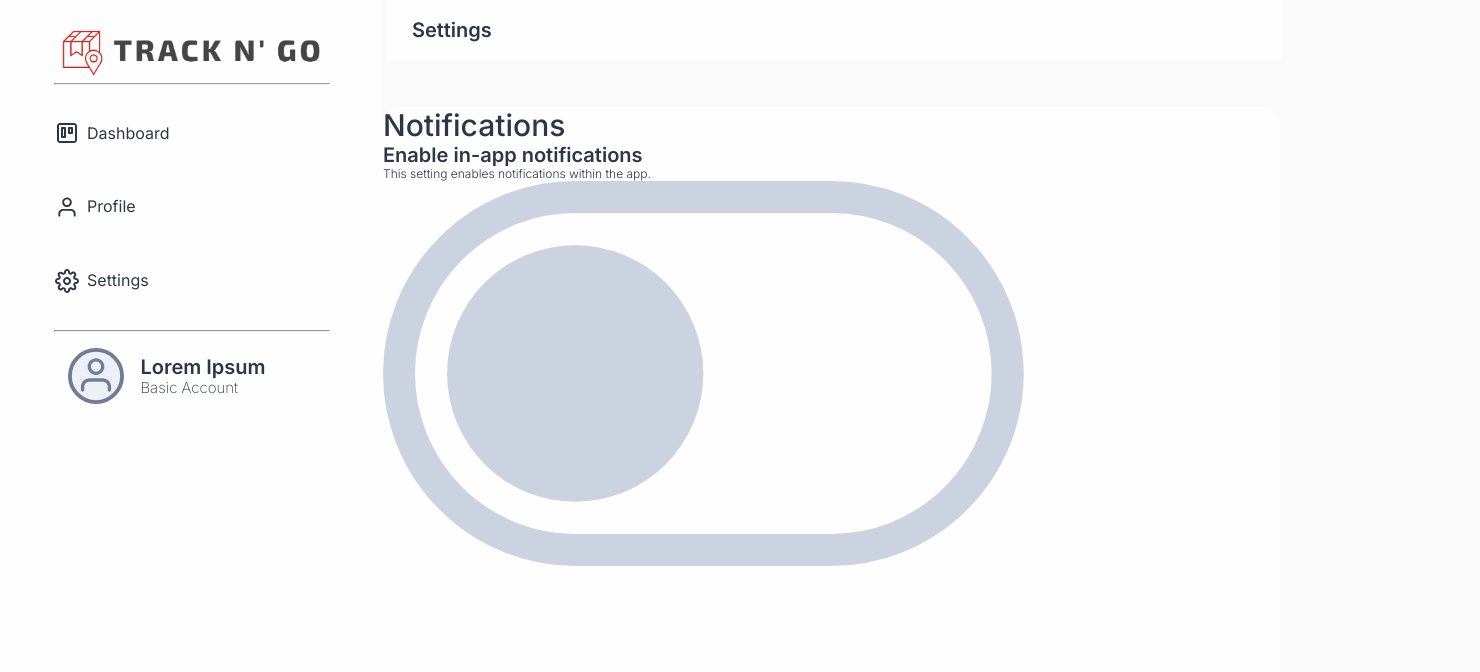
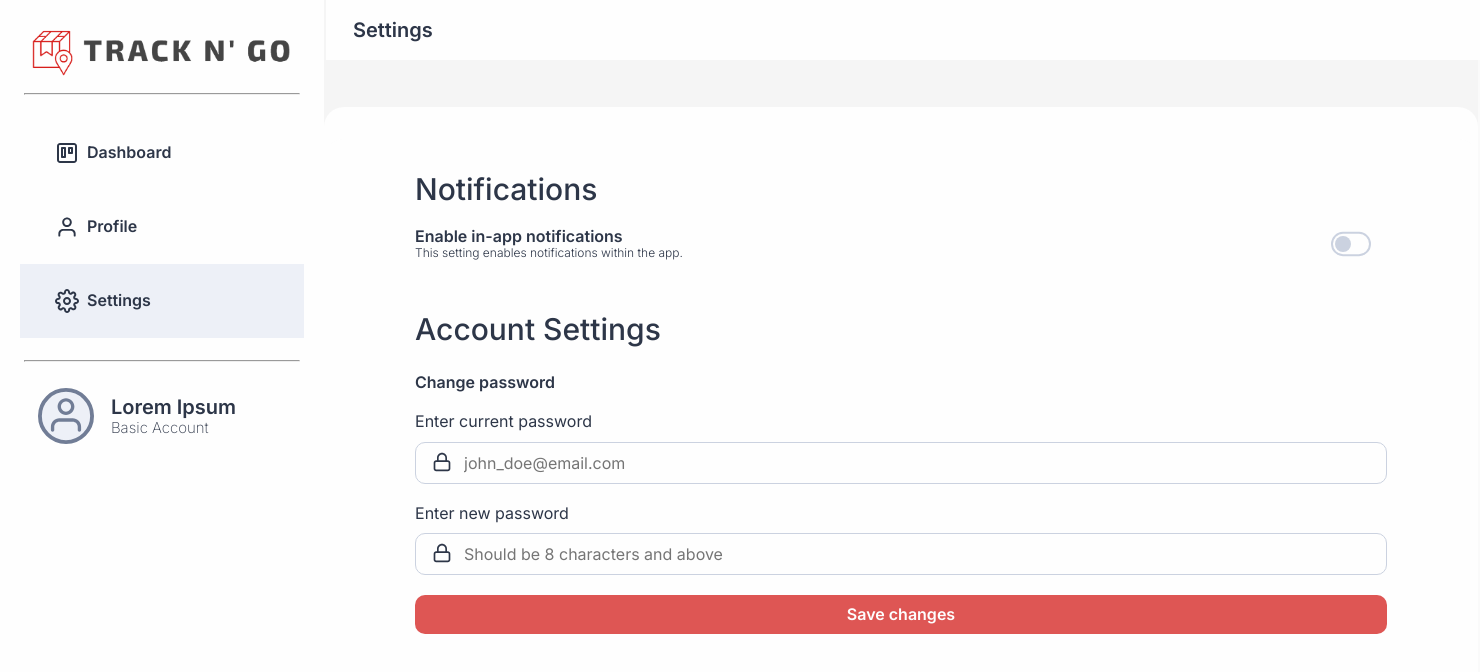
Before and after one commit to Hitagi7/Track-N-Go, a React (Vite) app: page /settingspage in a window 1280 px wide. Shown: the top 672 px of the page, 1480 px wide, since content can reach past the window. Built offline with nearby package versions, Linux system fonts and the light colour scheme.

Commit message:
feat: settings page and adjusted margins in navbar and titles

```diff
--- a/src/components/SideNavigation.css
+++ b/src/components/SideNavigation.css
@@ -4,17 +4,12 @@
     flex-direction: column;
     justify-content: flex-start;
     align-items: center;
-    width: 20.8125rem;
-<<<<<<< Updated upstream
+    /* width: 20.8125rem; */
     min-height: 58rem;
     height: 100%;
     background: #FEFEFE;
-=======
-    background: hsl(0, 0%, 100%);
->>>>>>> Stashed changes
     gap: 0.62rem;
     padding: 1.5rem 1.25rem;
-    min-height: 58rem;
 }
 
 .SideNavigation .logo {
@@ -23,7 +18,7 @@
 }
 
 .SideNavigation .logo:hover {
-        cursor: pointer;
+    cursor: pointer;
 }
 
 .hr1 {
--- a/src/components/dashboard/DashboardTitle.css
+++ b/src/components/dashboard/DashboardTitle.css
@@ -6,6 +6,7 @@
     height: 3.75rem;
     background: #FEFEFE;
     padding: 0.62rem 1.69rem 0.62rem 1.69rem;
+    margin-left: 0.3rem;
 }
 
 .font-semibold {
--- a/src/components/profile/Profile.css
+++ b/src/components/profile/Profile.css
@@ -24,6 +24,7 @@
     width: 99.1875rem;
     justify-content: flex-start;
     align-items: flex-start;
+    background-color: #F5F5F5;
 }
 
 .Profile3 {
@@ -40,6 +41,6 @@
     background: url(/src/assets/photo-profile-header.jpg) lightgray 50% / cover no-repeat;
 }
 
-.Profile .SideNavigation  .Frame2 {
+.Profile .SideNavigation .Frame2 {
     background: #EDF0F7;
 }
--- a/src/components/profile/ProfileTitle.css
+++ b/src/components/profile/ProfileTitle.css
@@ -6,6 +6,7 @@
     height: 3.75rem;
     background: #FEFEFE;
     padding: 0.62rem 1.69rem 0.62rem 1.69rem;
+    margin-left: 0.12rem;
 }
 
 .font-semibold {
--- a/src/components/settings/Settings.css
+++ b/src/components/settings/Settings.css
@@ -1,26 +1,23 @@
 .side-navigation {
     display: flex;
     flex-direction: row;
-}
-
-<<<<<<< Updated upstream
-.settings-pane {
-=======
-.Settings .SideNavigation {
     height: 145.125rem;
 }
 
-.Settings1 {
+.settings-body {
     display: flex;
     height: 100%;
     padding: 0;
     margin: 0;
 }
 
-.Settings2 {
->>>>>>> Stashed changes
+.settings-pane {
     display: flex;
     flex-direction: column;
     width: 100%;
     background-color: #f5f5f5;
 }
+
+.Settings .SideNavigation  .Frame3 {
+    background: #EDF0F7;
+}
--- a/src/components/settings/SettingsBody.css
+++ b/src/components/settings/SettingsBody.css
@@ -1,21 +1,98 @@
-
-
 .settings-body {
-    width: 56.0625rem;
+    width: 72.125rem;
     height: 131.75rem;
     border-radius: 1.25rem;
     background: #FEFEFE;
     align-self: center;
     display: flex;
     flex-direction: column;
+    padding-left: 5.69rem;
+    padding-right: 5.69rem;
+    padding-top: 2rem;
+
 }
 
-.settings-notification {
+.notification-section {
     display: flex;
     flex-direction: column;
+    margin-bottom: 3.13rem;
 }
 
-.notification-toggle {
+.notification-title {
+    margin-bottom: 1.25rem;
+}
+
+.notification-description {
+    display: flex;
+    flex-direction: row;
+    justify-content: space-between;
+}
+
+.notification-text {
     display: flex;
     flex-direction: column;
+
 }
+
+.toggle-button {
+    display: flex;
+    width: 3.5rem;
+    align-items: center;
+    gap: 0.75rem;
+}
+
+p {
+    font-size: 16px;
+    font-weight: 600;
+}
+
+.account-fields {
+    margin-top: 1.65rem;
+}
+
+.settings-text-field p {
+    font-weight: 400;
+    display: block;
+    margin-bottom: 0.63rem;
+
+}
+
+.settings-text-field {
+    margin-top: 1.25rem;
+    margin-bottom: 1.25rem;
+}
+
+.settings-password-field {
+    width: 100%;
+    display: flex;
+    padding: 10px;
+    padding-left: 48px;
+    align-items: flex-start;
+    border-radius: 10px;
+    border: 1px solid #CBD2E0;
+    background: #FEFEFE;
+}
+
+.settings-password-icon {
+    position: absolute;
+    width: 20px;
+    height: 20px;
+    margin-top: 10px;
+    margin-left: 17px;
+}
+
+.settings-fbutton {
+    width: 100%;
+    border-radius: 10px;
+    transition: transform 0.3s ease-in-out;
+    color: #FEFEFE;
+    text-align: center;
+    font-weight: 600;
+    background: #DE5654;
+    height: 2.4375rem;
+}
+
+.settings-fbutton:hover{
+    transform: scale(1.03);
+    filter: brightness(0.96);
+}
--- a/src/components/settings/SettingsBody.jsx
+++ b/src/components/settings/SettingsBody.jsx
@@ -4,19 +4,54 @@ import './SettingsBody.css'
 function SettingsBody() {
     return (
         <div className="settings-body">
-            <section className="settings-notification">
-                <p className="font-30 font-medium">
+            <section className="notification-section">
+
+                <p className="notification-title font-30 font-medium">
                     Notifications
                 </p>
-                <p className="font-16 font-semibold">
-                    Enable in-app notifications
+
+                <section className="notification-description">
+
+                    <section className="notification-text">
+                        <p className="text-label">
+                            Enable in-app notifications
+                        </p>
+                        <p className="font-12 font-light">
+                            This setting enables notifications within the app.
+                        </p>
+                    </section>
+
+                    <img src="src/assets/icons/button-idle-toggle.svg" alt="" className="toggle-button" />
+
+                </section>
+
+            </section>
+
+            <section className="account-settings">
+                <p className="account-title font-30 font-medium">
+                    Account Settings
                 </p>
-                <p className="font-12 font-light">
-                    This setting enables notifications within the app.
-                </p>
-                <section className="notification-toggle">
-                    <img src="src/assets/icons/button-idle-toggle.svg" alt="" className="toggle" />
+
+                <section className="account-fields">
+                    <p>Change password</p>
+                    <div class="settings-text-field">
+                        <p>Enter current password</p>
+                        <form action="#">
+                            <img src="src/assets/icons/icon-password.svg" alt="" class="settings-password-icon" />
+                            <input type="password" placeholder="john_doe@email.com" class="settings-password-field" />
+                        </form>
+                    </div>
+                    <div class="settings-text-field">
+                        <p>Enter new password</p>
+                        <form action="#">
+                            <img src="src/assets/icons/icon-password.svg" class="settings-password-icon" alt="" />
+                            <input type="password" placeholder="Should be 8 characters and above" class="settings-password-field" />
+                        </form>
+                    </div>
+                    <button class="settings-fbutton">Save changes</button>
+
                 </section>
+
             </section>
         </div>
     )
--- a/src/components/settings/SettingsTitle.css
+++ b/src/components/settings/SettingsTitle.css
@@ -6,8 +6,8 @@
     height: 3.75rem;
     background: #FEFEFE;
     padding: 0.62rem 1.69rem 0.62rem 1.69rem;
+    margin-left: 0.12rem;
     margin-bottom: 2.94rem;
-    margin-left: 0.12rem;
 }
 
 .font-semibold {
```
